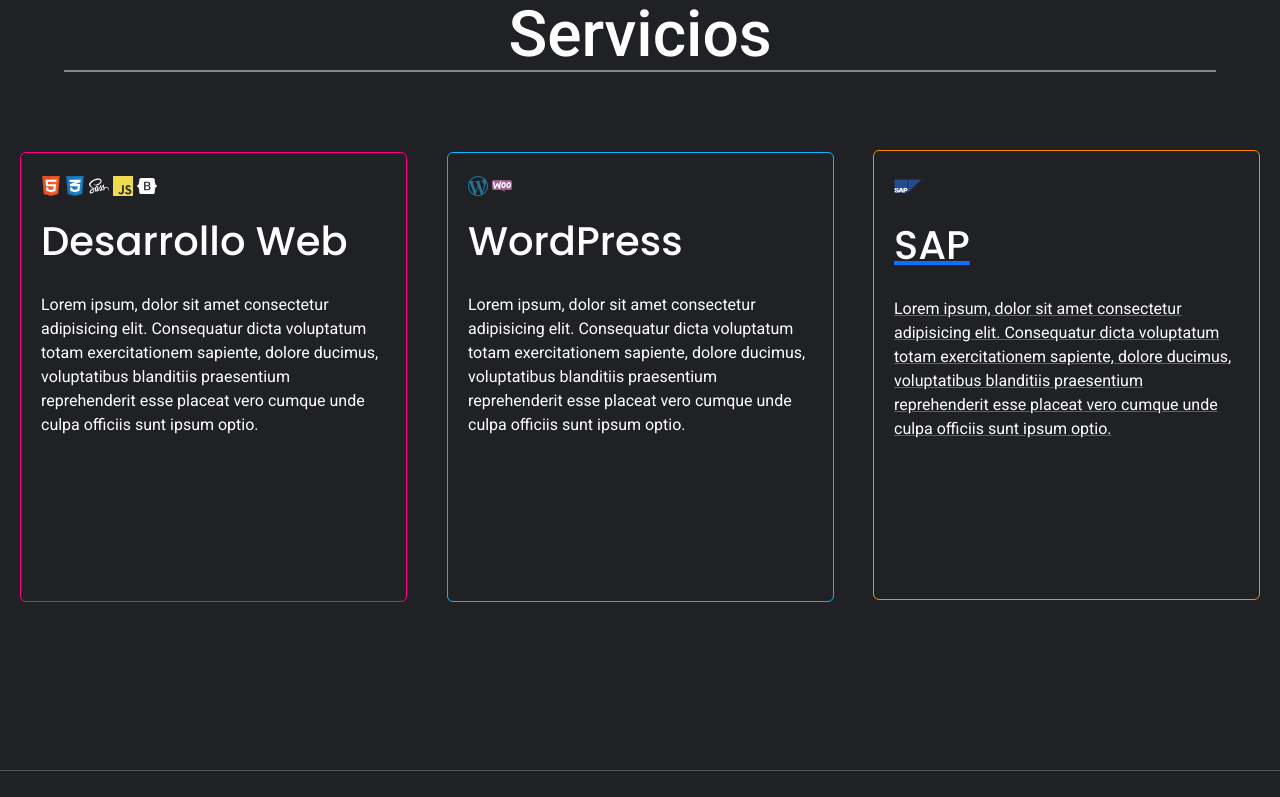
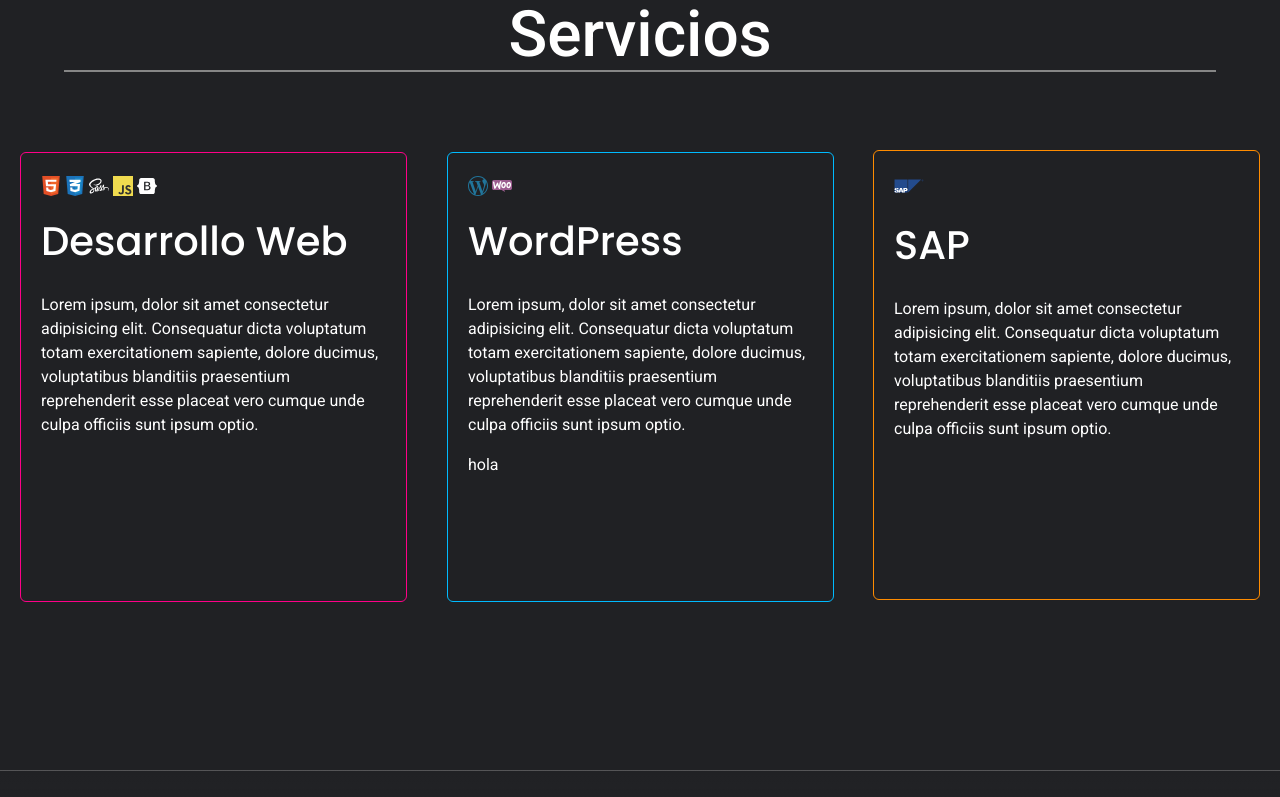
Before and after one commit to ungrooove/Modda-Tech, a website: page index.html in a window 1280 px wide. Shown: the part 1440-2237 px from the top of the page. Drawn offline with nearby package versions, Linux system fonts and the light colour scheme.

Commit message:
se arreglan links

```diff
--- a/css/style.css
+++ b/css/style.css
@@ -7,9 +7,12 @@
     padding: 0;
     font-family: "Roboto";
     box-sizing: border-box;
-    text-decoration: none;
 }
 
+a{
+    text-decoration: none;
+    color: inherit;
+}
 body{
     background-color:#202124;
     color: white;
--- a/index.html
+++ b/index.html
@@ -126,6 +126,7 @@
                 </div>
                 <h2>WordPress</h2>
                 <p>Lorem ipsum, dolor sit amet consectetur adipisicing elit. Consequatur dicta voluptatum totam exercitationem sapiente, dolore ducimus, voluptatibus blanditiis praesentium reprehenderit esse placeat vero cumque unde culpa officiis sunt ipsum optio.</p>
+                <a href="">hola</a>
             </div>
         </div>
 
```
